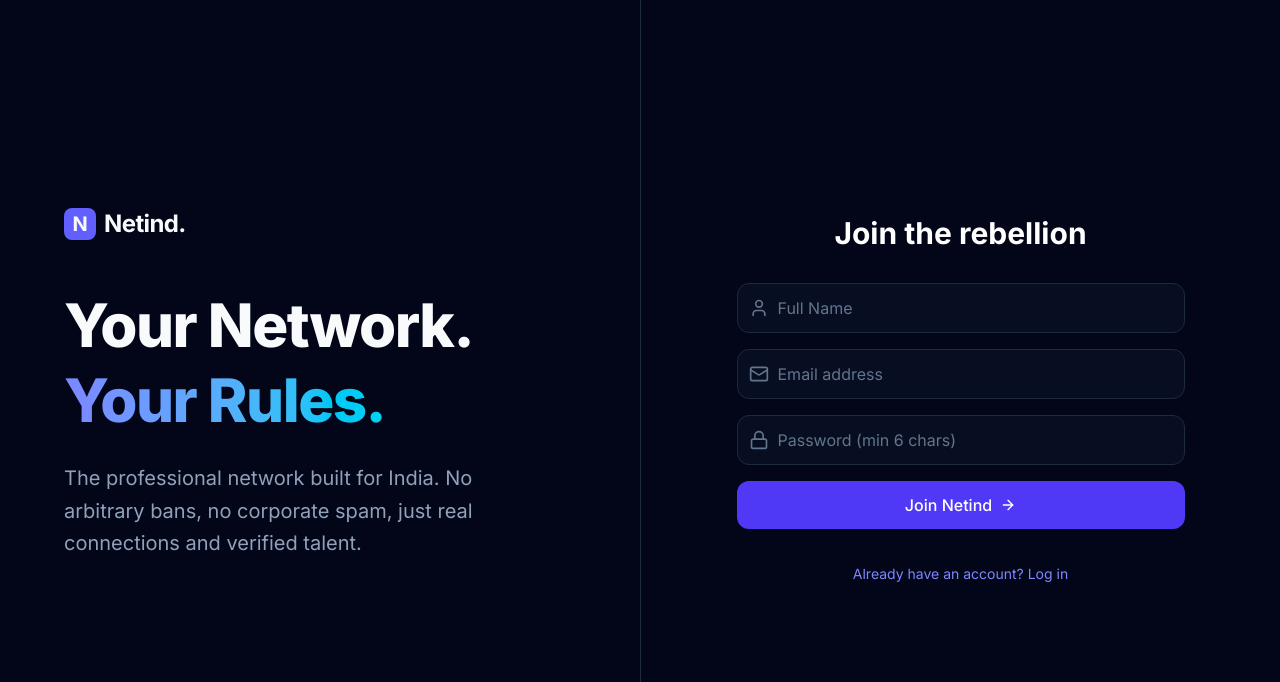
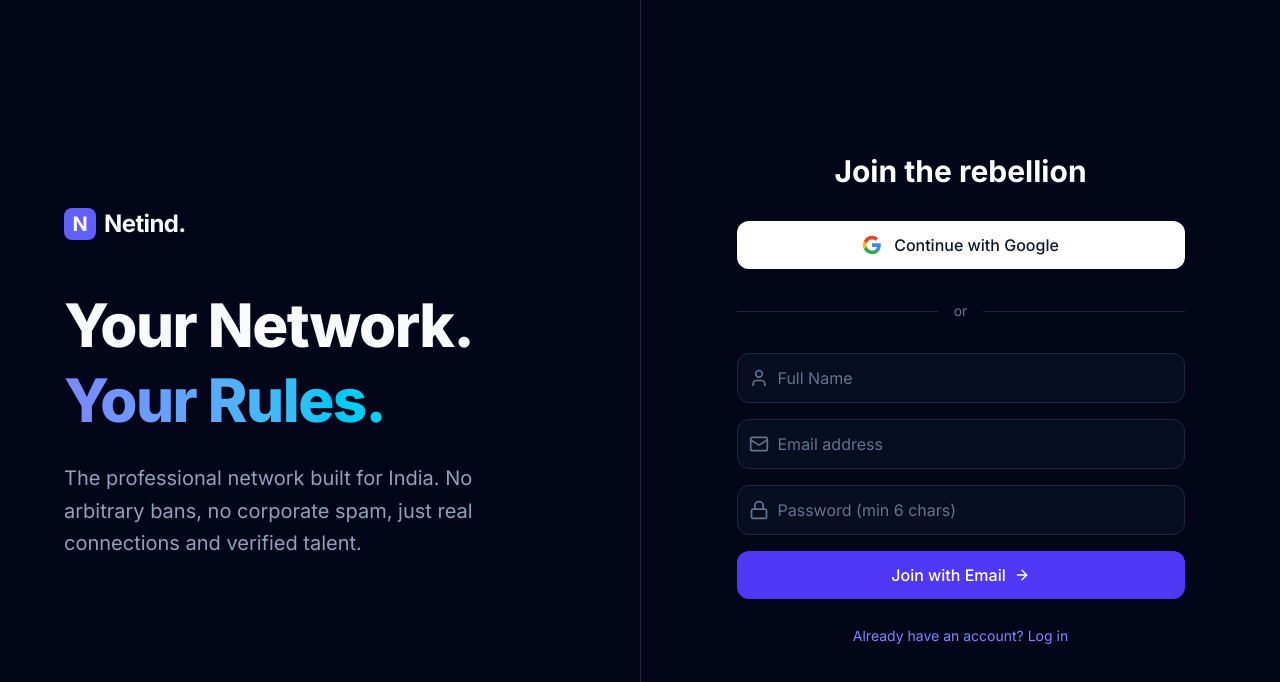
Before and after one commit to sharathbandis/netind, a Next.js app: page / in a window 1280 px wide. Shown: the top 682 px of the page. Built offline with nearby package versions, Linux system fonts and the light colour scheme; no server answers.

Commit message:
Added Google OAuth

```diff
--- a/src/app/page.tsx
+++ b/src/app/page.tsx
@@ -15,7 +15,26 @@
   const [loading, setLoading] = useState(false);
   const [message, setMessage] = useState<{ text: string; type: "error" | "success" } | null>(null);
 
-  const handleAuth = async (e: React.FormEvent) => {
+  // --- GOOGLE LOGIN LOGIC ---
+  const handleGoogleLogin = async () => {
+    try {
+      setLoading(true);
+      const { error } = await supabase.auth.signInWithOAuth({
+        provider: 'google',
+        options: {
+          // This tells Google to send the user straight to the feed after logging in
+          redirectTo: `${window.location.origin}/feed`
+        }
+      });
+      if (error) throw error;
+    } catch (error: any) {
+      setMessage({ text: error.message || "Google login failed.", type: "error" });
+      setLoading(false);
+    }
+  };
+
+  // --- EMAIL LOGIN LOGIC ---
+  const handleEmailAuth = async (e: React.FormEvent) => {
     e.preventDefault();
     setLoading(true);
     setMessage(null);
@@ -33,7 +52,8 @@
           options: { data: { full_name: fullName } }
         });
         if (error) throw error;
-        setMessage({ text: "Welcome to the rebellion. Check your email to verify your account!", type: "success" });
+        setMessage({ text: "Account created! Redirecting to feed...", type: "success" });
+        router.push("/feed"); // Since we turned off email verification, we slide them right in
       }
     } catch (error: any) {
       setMessage({ text: error.message || "Something went wrong.", type: "error" });
@@ -67,12 +87,35 @@
 
       {/* RIGHT SIDE - The Form */}
       <div className="w-full md:w-1/2 flex items-center justify-center p-8 border-t md:border-t-0 md:border-l border-slate-800 bg-slate-950/50">
-        <div className="w-full max-w-md space-y-8">
+        <div className="w-full max-w-md space-y-6">
           <div className="text-center">
             <h2 className="text-3xl font-bold text-white mb-2">{isLogin ? "Welcome back" : "Join the rebellion"}</h2>
           </div>
 
-          <form className="space-y-4 mt-8" onSubmit={handleAuth}>
+          {/* THE NEW GOOGLE BUTTON */}
+          <button
+            onClick={handleGoogleLogin}
+            disabled={loading}
+            type="button"
+            className="w-full flex items-center justify-center gap-3 py-3 px-4 rounded-xl font-medium text-slate-900 bg-white hover:bg-slate-100 transition-all disabled:opacity-50 mt-8"
+          >
+            <svg className="w-5 h-5" viewBox="0 0 24 24">
+              <path d="M22.56 12.25c0-.78-.07-1.53-.2-2.25H12v4.26h5.92c-.26 1.37-1.04 2.53-2.21 3.31v2.77h3.57c2.08-1.92 3.28-4.74 3.28-8.09z" fill="#4285F4"/>
+              <path d="M12 23c2.97 0 5.46-.98 7.28-2.66l-3.57-2.77c-.98.66-2.23 1.06-3.71 1.06-2.86 0-5.29-1.93-6.16-4.53H2.18v2.84C3.99 20.53 7.7 23 12 23z" fill="#34A853"/>
+              <path d="M5.84 14.09c-.22-.66-.35-1.36-.35-2.09s.13-1.43.35-2.09V7.07H2.18C1.43 8.55 1 10.22 1 12s.43 3.45 1.18 4.93l2.85-2.22.81-.62z" fill="#FBBC05"/>
+              <path d="M12 5.38c1.62 0 3.06.56 4.21 1.64l3.15-3.15C17.45 2.09 14.97 1 12 1 7.7 1 3.99 3.47 2.18 7.07l3.66 2.84c.87-2.6 3.3-4.53 6.16-4.53z" fill="#EA4335"/>
+            </svg>
+            Continue with Google
+          </button>
+
+          {/* VISUAL DIVIDER */}
+          <div className="relative flex items-center py-2">
+            <div className="flex-grow border-t border-slate-800"></div>
+            <span className="flex-shrink-0 mx-4 text-slate-500 text-sm">or</span>
+            <div className="flex-grow border-t border-slate-800"></div>
+          </div>
+
+          <form className="space-y-4" onSubmit={handleEmailAuth}>
             {!isLogin && (
               <div className="relative">
                 <div className="absolute inset-y-0 left-0 pl-3 flex items-center pointer-events-none">
@@ -115,7 +158,7 @@
             )}
 
             <button type="submit" disabled={loading} className="w-full flex items-center justify-center gap-2 py-3 px-4 rounded-xl font-medium text-white bg-indigo-600 hover:bg-indigo-700 transition-all disabled:opacity-50">
-              {loading ? "Processing..." : (isLogin ? "Sign In" : "Join Netind")}
+              {loading ? "Processing..." : (isLogin ? "Sign In" : "Join with Email")}
               {!loading && <ArrowRight className="w-4 h-4" />}
             </button>
           </form>
```
